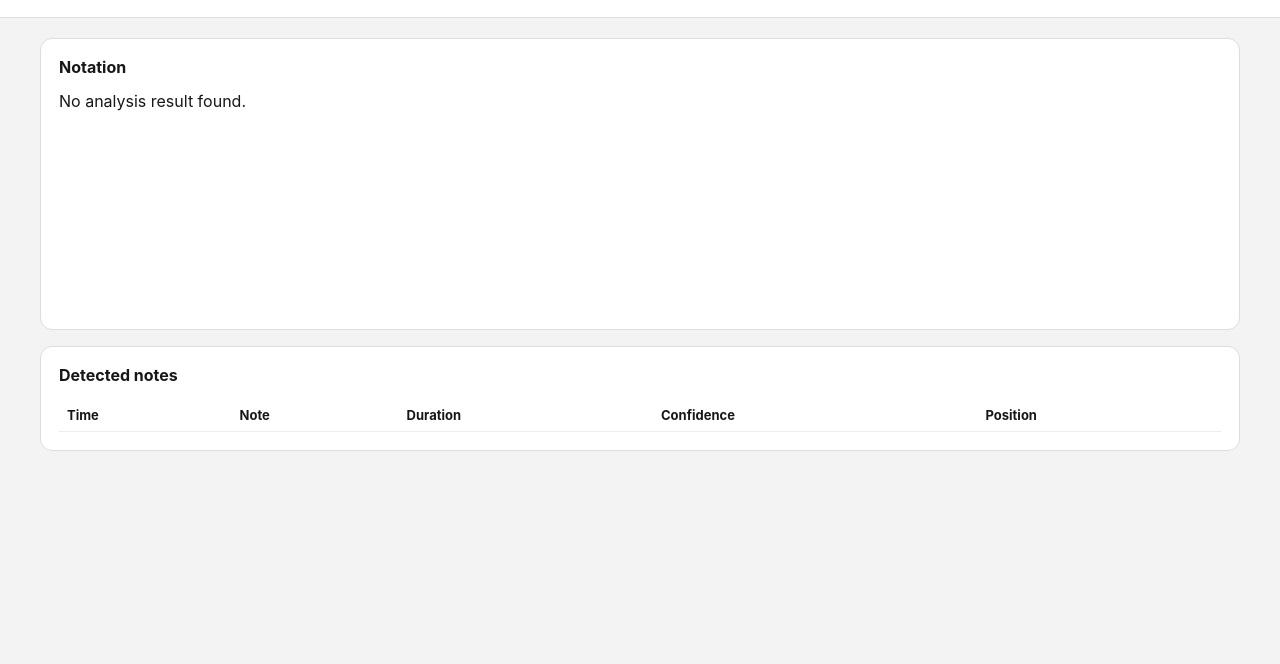
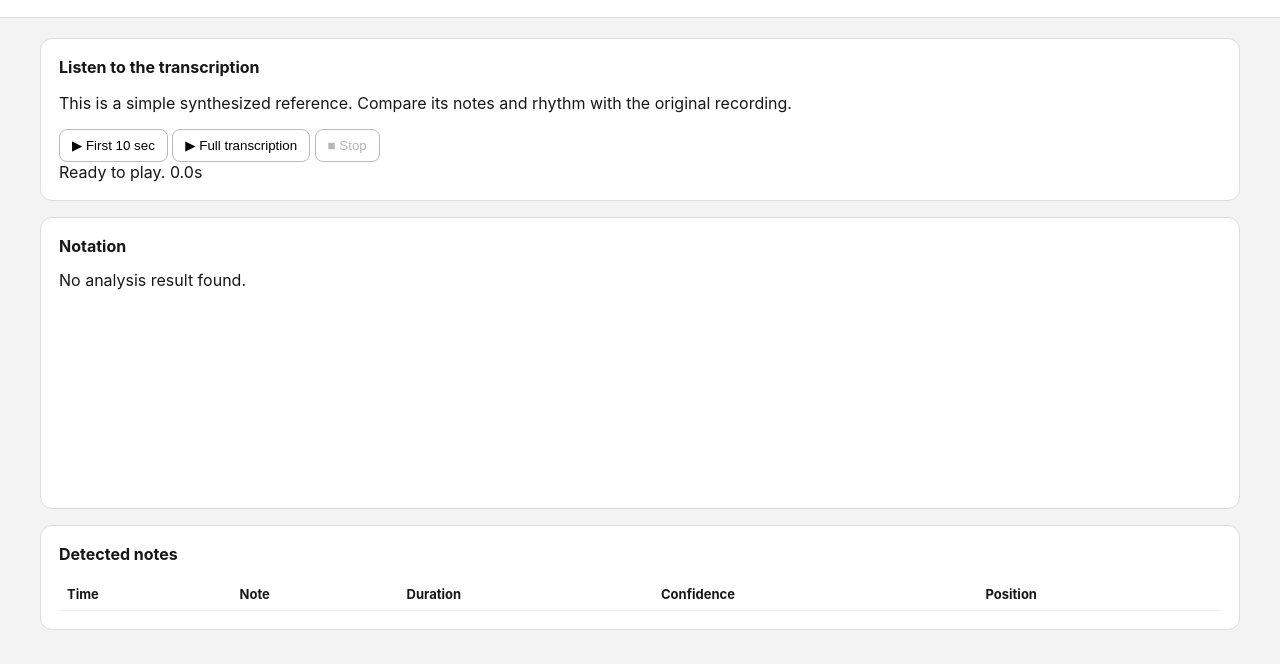
Before and after one commit to WasanthaK/youtube-music-notes, a website built with Vite: page extension/result.html in a window 1280 px wide. Shown: the part 56-720 px from the top of the page. Built offline with nearby package versions, Linux system fonts and the light colour scheme.

Commit message:
Add transcription playback controls

```diff
--- a/extension/result.html
+++ b/extension/result.html
@@ -19,6 +19,26 @@
   </header>
 
   <main>
+    <section class="card playbackCard">
+      <div class="playbackHeader">
+        <div>
+          <h2>Listen to the transcription</h2>
+          <p class="helper">This is a simple synthesized reference. Compare its notes and rhythm with the original recording.</p>
+        </div>
+        <div class="playbackActions">
+          <button id="playTen" class="primary">▶ First 10 sec</button>
+          <button id="playAll">▶ Full transcription</button>
+          <button id="stopPlayback" disabled>■ Stop</button>
+          <button id="openOriginal" hidden>Open original sample ↗</button>
+        </div>
+      </div>
+      <div class="playbackStatusRow">
+        <span id="playbackStatus">Ready to play.</span>
+        <span id="playbackClock">0.0s</span>
+      </div>
+      <div class="progressTrack" aria-hidden="true"><div id="playbackProgress"></div></div>
+    </section>
+
     <section class="card">
       <h2 id="chartTitle">Notation</h2>
       <div id="chart"></div>
```
